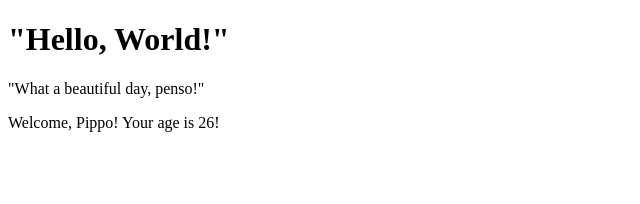
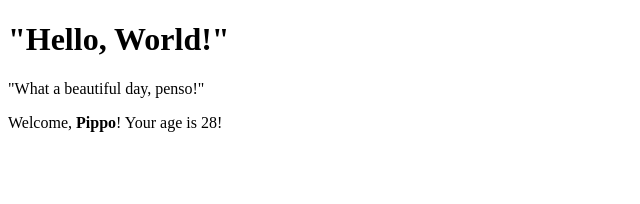
Before and after one commit to Seraban09/react-exercises, a React (Create React App) app: page / in a window 1280 px wide. Shown: the top 204 px of the page, without its empty margins (0-640 px from the left). Built offline with nearby package versions, Linux system fonts and the light colour scheme.

Commit message:
Props-04 fatto

```diff
--- a/src/Welcome.js
+++ b/src/Welcome.js
@@ -11,6 +11,6 @@ export class Welcome extends Component {
 }
 
 Welcome.defaultProps = {
-    name: "Pippo",
-    age: 26,
+    name: <strong>Pippo</strong>,
+    age: 28,
   }
```
